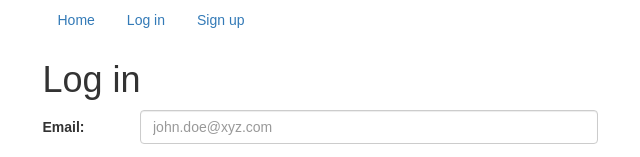
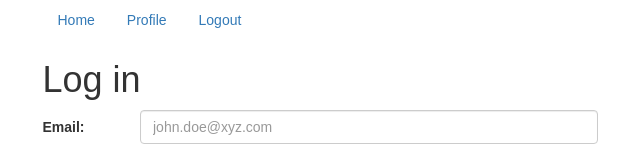
Before and after one commit to joni-/aws-cognito-react, a React (Create React App) app: page /login in a window 1280 px wide. Shown: the top 157 px of the page, without its empty margins (320-960 px from the left). Built offline with nearby package versions, Linux system fonts and the light colour scheme; no server answers; what amazon-cognito-identity-js would draw is missing.

Commit message:
add logout functionality

```diff
--- a/src/Auth/Actions.js
+++ b/src/Auth/Actions.js
@@ -8,6 +8,7 @@ const Types = {
   login: 'LOGIN',
   loginSuccess: 'LOGIN_SUCCESS',
   loginFail: 'LOGIN_FAIL',
+  logout: 'LOGOUT'
 };
 
 const register = (email, password) => ({
@@ -28,10 +29,15 @@ const login = (email, password) => ({
   password
 });
 
+const logout = () => ({
+  type: Types.logout
+});
+
 const Actions = {
   register,
   confirm,
-  login
+  login,
+  logout
 };
 
 export { Types };
--- a/src/Auth/CognitoService.js
+++ b/src/Auth/CognitoService.js
@@ -72,12 +72,26 @@ const login = ({ email, password }) => {
   });
 };
 
+const getCurrentUser = () => {
+  return userPool.getCurrentUser();
+};
 
+const logout = () => {
+  return new Promise((success) => {
+    const cognitoUser = userPool.getCurrentUser();
+    if (cognitoUser !== null) {
+      cognitoUser.signOut();
+    }
+    success();
+  });
+};
 
 const CognitoService = {
   register,
   confirm,
-  login
+  login,
+  getCurrentUser,
+  logout
 };
 
 export default CognitoService;
--- a/src/Auth/Reducers.js
+++ b/src/Auth/Reducers.js
@@ -1,13 +1,15 @@
 import { combineReducers } from 'redux';
 
 import { Types } from './Actions';
+import CognitoService from './CognitoService';
+
 
 const initialState = {
   registerInProgress: false,
   loginInProgress: false,
   askConfirmation: false,
   error: null,
-  user: null,
+  user: CognitoService.getCurrentUser(),
   confirmationSucceeded: false
 };
 
@@ -31,6 +33,8 @@ const AuthReducer = (state = initialState, action) => {
       return { ...state, loginInProgress: false, user: action.user, error: null };
     case Types.loginFail:
       return { ...state, loginInProgress: false, error: action.error };
+    case Types.logout:
+      return { ...state, user: null };
     default:
       return state;
   }
--- a/src/Auth/sagas.js
+++ b/src/Auth/sagas.js
@@ -31,10 +31,15 @@ function* login(action) {
   }
 }
 
+function* logout() {
+  yield call(CognitoService.logout);
+}
+
 function* authSaga() {
   yield takeLatest(Types.register, register);
   yield takeLatest(Types.confirm, confirm);
   yield takeLatest(Types.login, login);
+  yield takeLatest(Types.logout, logout);
 }
 
 export default authSaga;
--- a/src/Layout.js
+++ b/src/Layout.js
@@ -2,13 +2,16 @@ import React from 'react';
 import { connect } from 'react-redux';
 import { Nav, NavItem } from 'react-bootstrap';
 
-const Navigation = ({ isAuthenticated }) => (
+import Actions from './Auth/Actions';
+
+
+const Navigation = ({ isAuthenticated, logout }) => (
   <Nav bsStyle="pills" activeKey={1}>
     <NavItem href="/">Home</NavItem>
     {isAuthenticated && <NavItem href="/profile">Profile</NavItem>}
     {!isAuthenticated && <NavItem href="/login">Log in</NavItem>}
     {!isAuthenticated && <NavItem href="/signup">Sign up</NavItem>}
-    {isAuthenticated && <NavItem href="/logout">Logout</NavItem>}
+    {isAuthenticated && <NavItem onSelect={logout}>Logout</NavItem>}
   </Nav>
 );
 
@@ -16,7 +19,13 @@ const mapStateToProps = (state) => ({
   isAuthenticated: state.auth.user !== null
 });
 
-const WrappedNavigation = connect(mapStateToProps)(Navigation);
+const mapDispatchToProps = (dispatch) => ({
+  logout: () => {
+    dispatch(Actions.logout());
+  }
+});
+
+const WrappedNavigation = connect(mapStateToProps, mapDispatchToProps)(Navigation);
 
 const Layout = ({ children }) => (
   <div>
```
